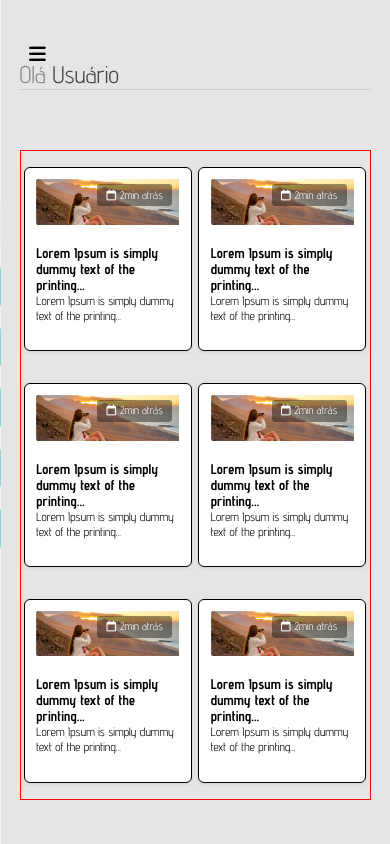
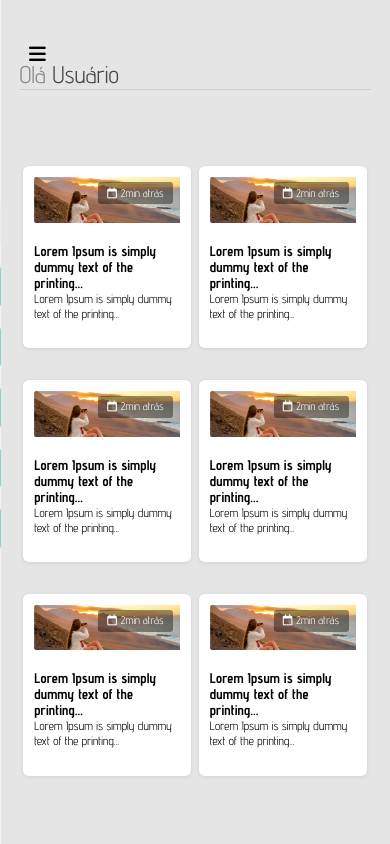
Before and after one commit to Vittor1108/TropaDigital, a plain HTML site: page home.html in a window 390 px wide. Shown: the top 844 px of the page. Drawn offline with Linux system fonts and the light colour scheme.

Commit message:
remove border
Commit para remover as bordas deixadas.

```diff
--- a/public/css/home.css
+++ b/public/css/home.css
@@ -223,14 +223,7 @@ body{
         height: 140vh;
     }
 
-    .section_banner{
-        border:1px solid red;
-    }
-
-
-
     .banner{
-        border: 1px solid black;
         width: 48%;
     }
 }
```
